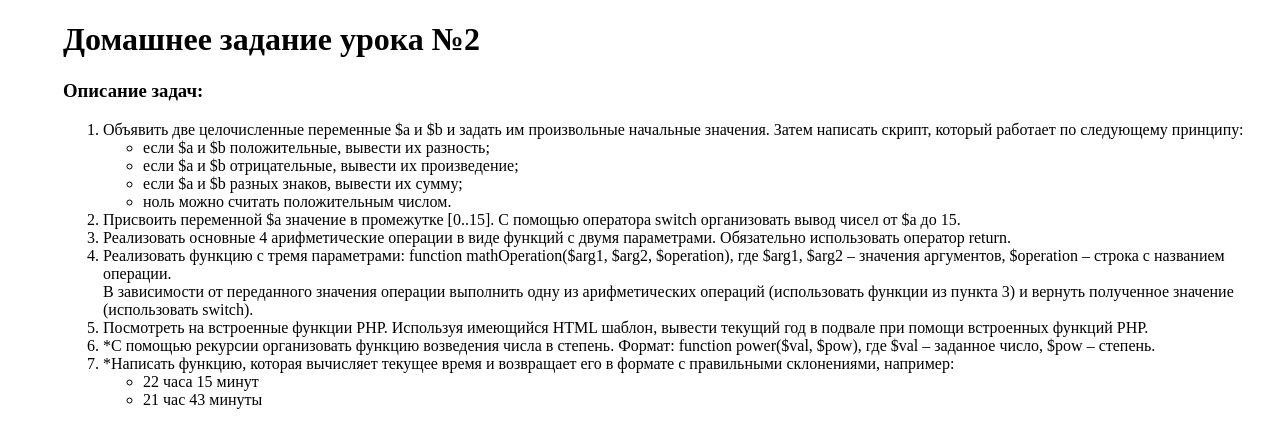
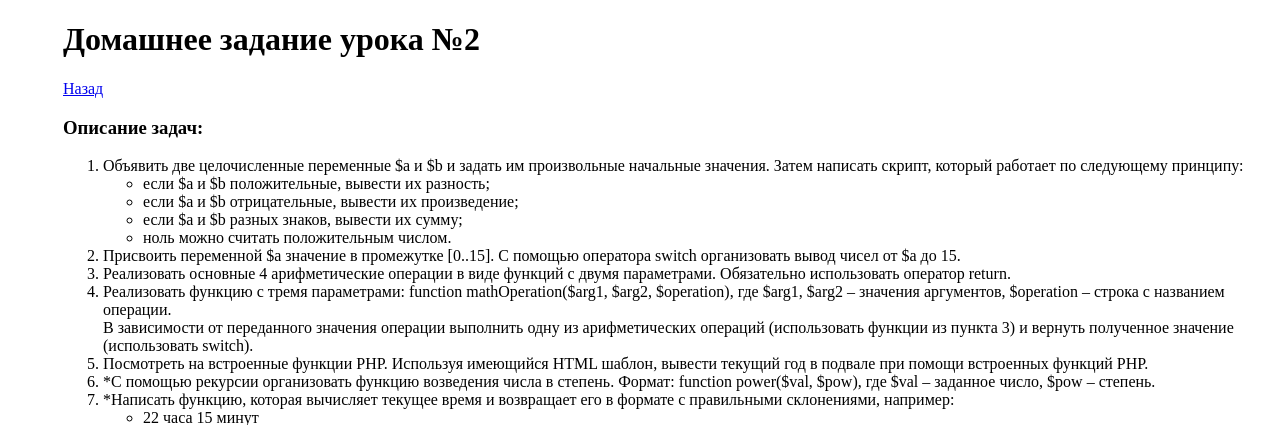
Before and after one commit to sunafajro/PHP1, a PHP site: page /lesson02/index.php in a window 1280 px wide. Shown: the top 425 px of the page. Run offline with PHP 8.4, Linux system fonts and the light colour scheme.

Commit message:
приводим в порядок оформлеие главной странички

```diff
--- a/lesson02/index.php
+++ b/lesson02/index.php
@@ -13,6 +13,7 @@
 	</head>
 	<body>
 		<h1 class="margin-left">Домашнее задание урока №2</h1>
+		<p class="margin-left"><a href="../index.php">Назад</a></p>
 		<h3 class="margin-left">Описание задач:</h3>
 		<ol class="margin-left">
 		<li>Объявить две целочисленные переменные $a и $b и задать им произвольные начальные значения. Затем написать скрипт, который работает по следующему принципу:
```
